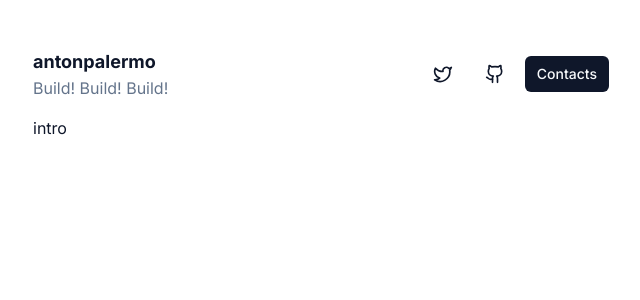
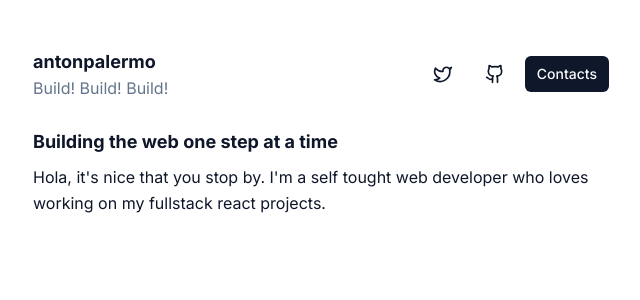
Before and after one commit to antonpalermo/personal, a Next.js app: page / in a window 1280 px wide. Shown: the top 300 px of the page, without its empty margins (319-959 px from the left). Built offline with nearby package versions, Linux system fonts and the light colour scheme.

Commit message:
feat: added intro

```diff
--- a/app/layout.tsx
+++ b/app/layout.tsx
@@ -19,7 +19,7 @@ export default function RootLayout({
     <html lang="en">
       <body className={cn(inter.className, 'py-8')}>
         <Navbar />
-        <main className="container mx-auto min-h-screen w-6/12">
+        <main className="container mx-auto min-h-screen w-full md:w-6/12">
           {children}
         </main>
       </body>
--- a/components/introduction.tsx
+++ b/components/introduction.tsx
@@ -1,5 +1,17 @@
 'use client'
 
+import ShellContainer from '@components/shell-container'
+
 export default function Introduction() {
-  return <h1>intro</h1>
+  return (
+    <ShellContainer>
+      <h1 className="mb-2 text-lg font-bold">
+        Building the web one step at a time
+      </h1>
+      <p className="leading-relaxed">
+        Hola, it's nice that you stop by. I'm a self tought web developer who
+        loves working on my fullstack react projects.
+      </p>
+    </ShellContainer>
+  )
 }
--- a/components/navbar.tsx
+++ b/components/navbar.tsx
@@ -5,7 +5,7 @@ import { Button } from '@components/ui/button'
 
 export default function Navbar() {
   return (
-    <nav className="container mx-auto w-6/12">
+    <nav className="container mx-auto w-full md:w-6/12">
       <div className="inline-flex w-full items-center justify-between py-4">
         <div>
           <h1 className="text-lg font-bold">antonpalermo</h1>
--- /dev/null
+++ b/components/shell-container.tsx
@@ -0,0 +1,11 @@
+'use client'
+
+import * as React from 'react'
+
+interface ShellContainerProps {
+  children: React.ReactNode
+}
+
+export default function ShellContainer({ children }: ShellContainerProps) {
+  return <section className="py-3">{children}</section>
+}
```
